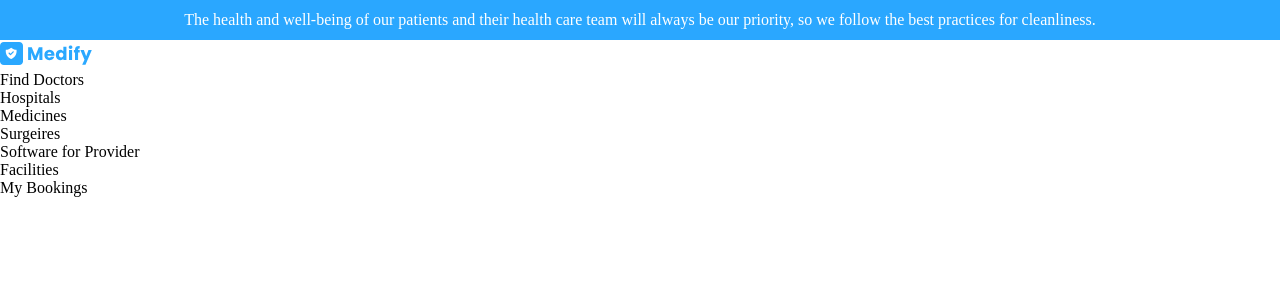
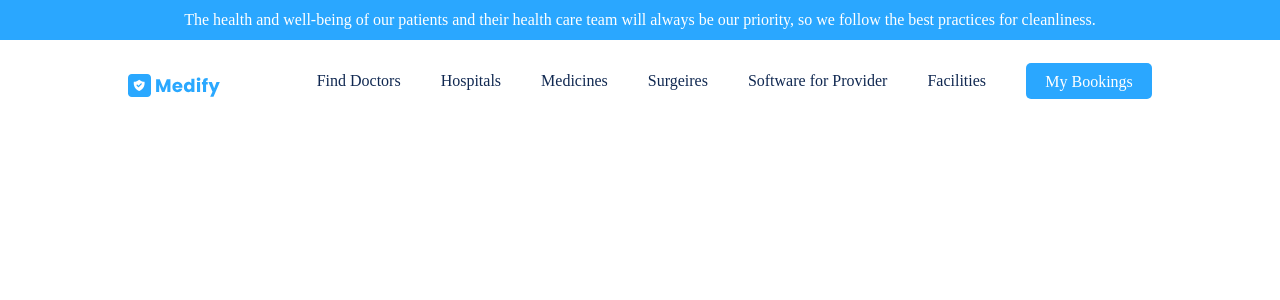
Before and after one commit to Pratik-Tulkane14/medify, a React (Vite) app: page / in a window 1280 px wide. Shown: the top 300 px of the page. Built offline with nearby package versions, Linux system fonts and the light colour scheme.

Commit message:
feature: notice & navbar created

```diff
--- a/src/components/Navbar.tsx
+++ b/src/components/Navbar.tsx
@@ -1,20 +1,25 @@
 import brandLogo from "/brandLogo.svg";
-const Navbar:React.FC = () => {
+const Navbar: React.FC = () => {
     return (
         <>
-    <div className="">
-        <div className="">
+            <div className="navbar">
+                <div className="nav-left-section">
                     <img src={brandLogo} alt="brandLogo" />
                 </div>
-        <div className="">
-            <ul>
+                <div className="nav-right-section">
+                    <ul className="nav-list">
                         <li>Find Doctors</li>
                         <li>Hospitals</li>
                         <li>Medicines</li>
                         <li>Surgeires</li>
                         <li>Software for Provider</li>
                         <li>Facilities</li>
-                <li>My Bookings</li>
+                        <li >
+                            <span className="my-booking-btn">
+
+                                My Bookings
+                            </span>
+                        </li>
                     </ul>
                 </div>
             </div>
--- a/src/index.css
+++ b/src/index.css
@@ -1,5 +1,6 @@
 :root {
-  --primary-color: #2aa7ff;
+  --primary-color: #102851;
+  --primary-bg-color: #2aa7ff;
   --secondary-color: #1b3c74;
   --ternary-color: #1b3c74;
   --primary-bg: linear-gradient(
@@ -14,8 +15,35 @@
   box-sizing: border-box;
 }
 .heading {
-  background-color: var(--primary-color);
+  background-color: var(--primary-bg-color);
   color: #ffff;
   padding: 0.7rem;
   text-align: center;
 }
+.navbar{
+    display: flex;
+    justify-content: space-between;
+    padding: 2rem 8rem;
+}
+.nav-left-section{
+
+}
+.nav-right-section{
+display: flex;
+}
+.nav-list{
+    display: flex;
+    gap: 40px;
+    list-style: none;
+
+   >li{
+       color: var(--primary-color);
+    }
+}
+.my-booking-btn{
+    color: #ffff;
+    background-color: var(--primary-bg-color);
+    border-radius: 5px;
+    padding: 0.6rem 1.2rem;
+
+}
```
Lines whose indentation alone changed are shown as unchanged.
